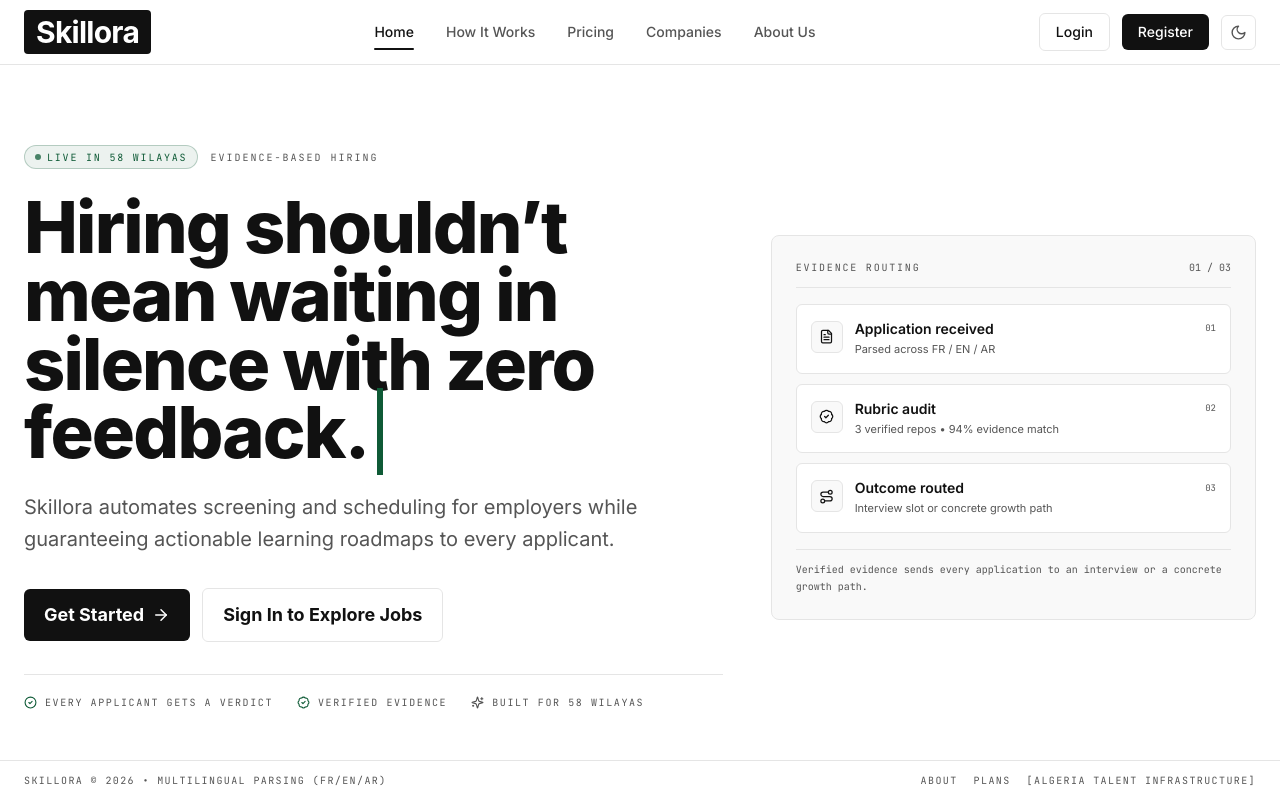
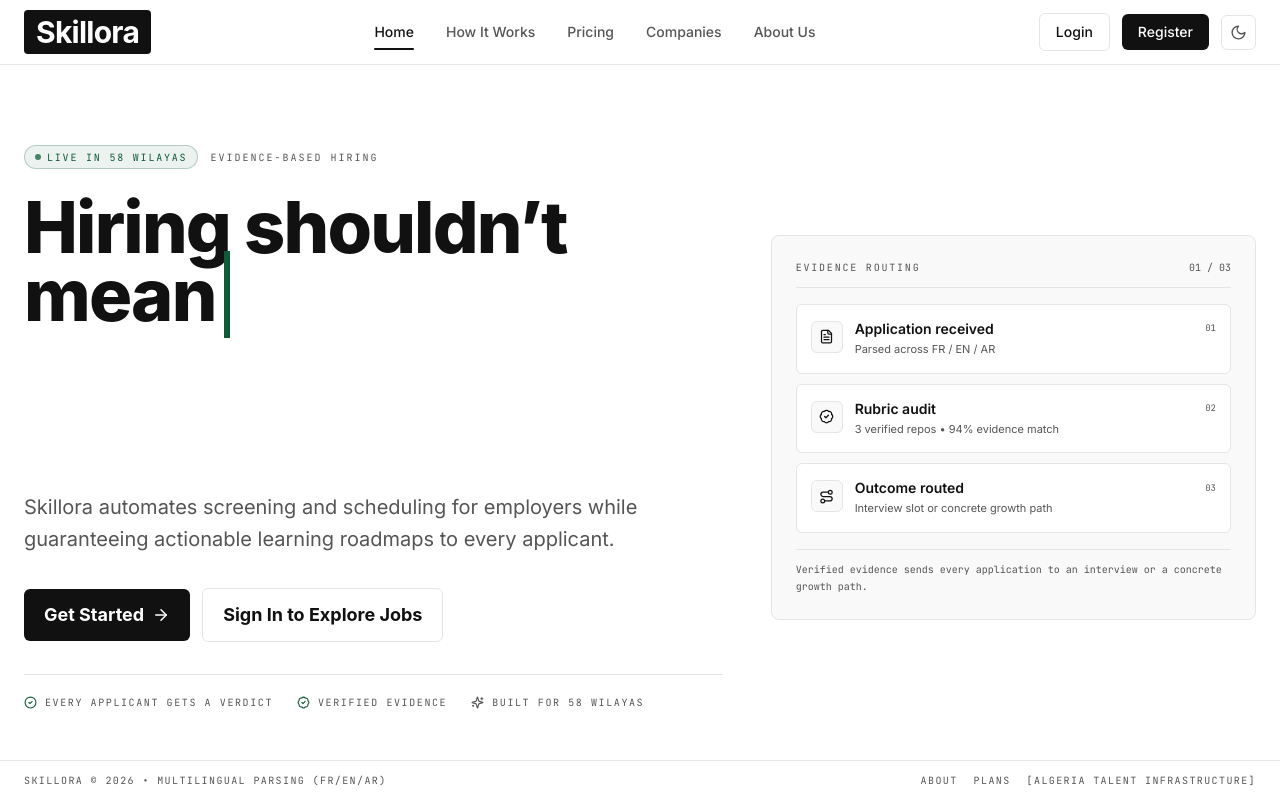
Before and after one commit to abderrahmenex86/Skillora, a React (Vite) app in the folder frontend/: page / in a window 1280 px wide. Built offline with nearby package versions, Linux system fonts and the light colour scheme; a web font is replaced by a local one.

Commit message:
[FIX] Keep shared hero phrase visible during typewriter

```diff
--- a/frontend/src/views/guest/LandingView.tsx
+++ b/frontend/src/views/guest/LandingView.tsx
@@ -29,9 +29,10 @@
 import Typewriter from '../../components/Typewriter';
 import { useAuthStore } from '../../store/useAuthStore';
 
+const HERO_PREFIX = 'Hiring shouldn’t mean';
 const HERO_PERSPECTIVES = [
-    'Hiring shouldn’t mean waiting in silence with zero feedback.',
-    'Hiring shouldn’t mean drowning in 500 CVs with zero real proof.',
+    'waiting in silence with zero feedback.',
+    'drowning in 500 CVs with zero real proof.',
 ];
 
 type Feature = {
@@ -342,11 +343,11 @@
                                         key={perspective}
                                         aria-hidden='true'
                                         className='invisible col-start-1 row-start-1'>
-                                        {perspective}
-                                        {'\u00A0'}
+                                        {`${HERO_PREFIX} ${perspective}\u00A0`}
                                     </span>
                                 ))}
                                 <span className='col-start-1 row-start-1'>
+                                    {HERO_PREFIX}{' '}
                                     <Typewriter
                                         texts={HERO_PERSPECTIVES}
                                         cursorClassName='text-forest dark:text-forest-dark'
```
